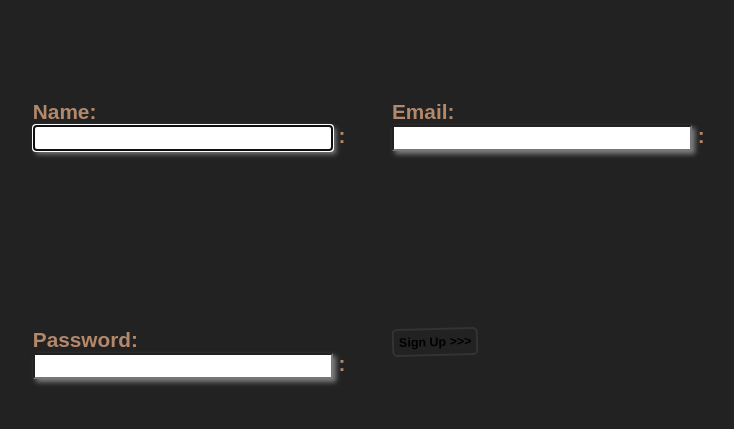
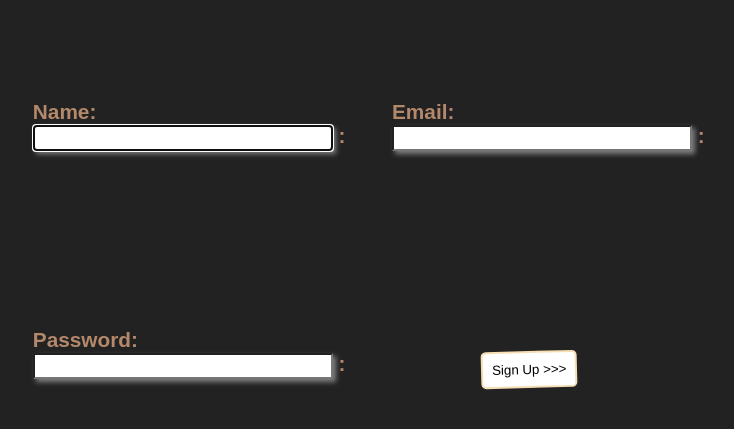
Before and after one commit to Nahian2005/Form, a plain HTML site: page index.html in a window 1280 px wide. Shown: the part 79-508 px from the top of the page, without its empty margins (258-992 px from the left). Drawn offline with Linux system fonts and the light colour scheme.

Commit message:
Update style1.css

```diff
--- a/style1.css
+++ b/style1.css
@@ -52,13 +52,15 @@ body {
   }
 
   button {
-    padding: 5px;
-    font: bold 0.6em sans-serif;
-    border: 2px solid #333;
+    padding: 9px;
+    font: bold 0.6em sans-serif #fff ;
+    border: 2px solid wheat;
     border-radius: 5px;
-    background: none;
+    background: #fff;
     cursor: pointer;
     transform: rotate(-1.5deg);
+    margin-left: 89px;
+    margin-top: 23px;
   }
 
   button:after {
```
